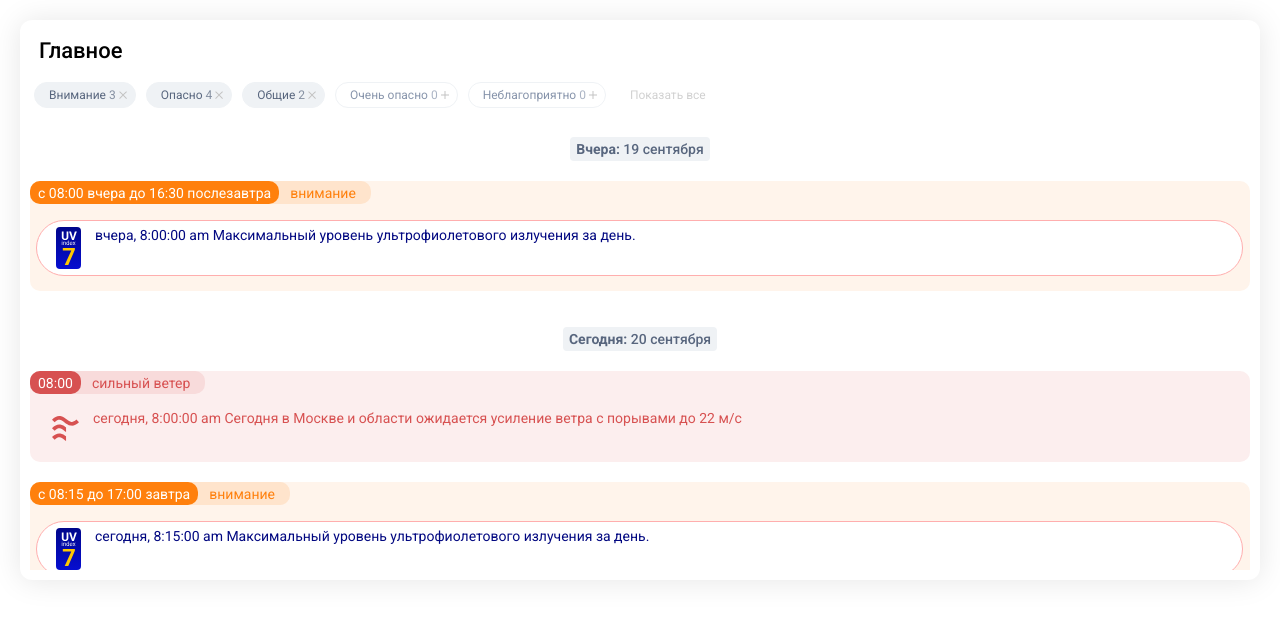
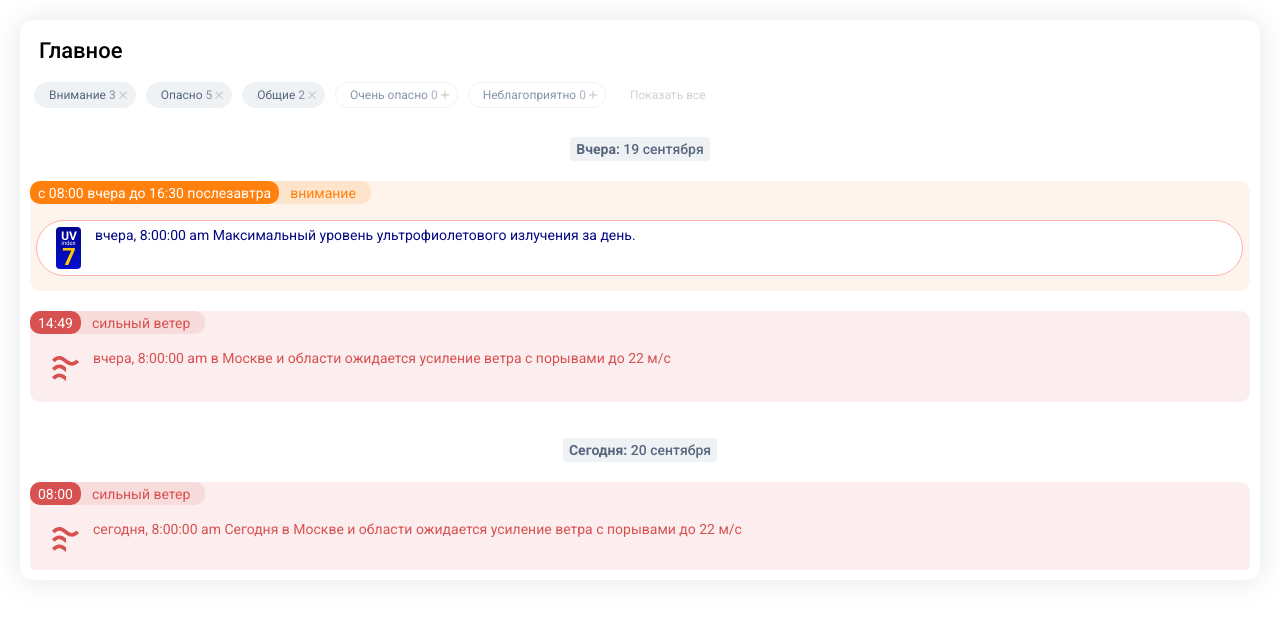
Before and after one commit to ondrui/widget-vite, a Vue app: page / in a window 1280 px wide. Shown: the top 620 px of the page. Built offline with nearby package versions, Linux system fonts and the light colour scheme.

Commit message:
refactoring app

```diff
--- a/package.json
+++ b/package.json
@@ -27,6 +27,6 @@
     "sass": "^1.54.9",
     "typescript": "~4.7.4",
     "vite": "^3.0.9",
-    "vue-tsc": "^0.40.7"
+    "vue-tsc": "^1.0.3"
   }
 }
--- a/src/App.vue
+++ b/src/App.vue
@@ -13,6 +13,9 @@ export default defineComponent({
     WidgetMain,
   },
   created() {
+    /**
+     * Fake data for testing app.
+     */
     setTimeout(() => {
       this.$store.commit("setData", {
         filters: {
@@ -29,7 +32,7 @@ export default defineComponent({
               new Date().setHours(11, 0, 0, 0) + 86400000,
               new Date().setHours(16, 30, 0, 0) + 86400000 * 2,
             ],
-            timeFormat: `year, month, day`,
+            timeFormat: `H:i`,
             titleText: `внимание`,
             eventText: `вчера, 11:00:30 am Максимальный уровень ультрофиолетового излучения за день`,
             iconCode: 1,
@@ -37,7 +40,7 @@ export default defineComponent({
           {
             eventType: 2,
             eventTime: new Date().setHours(9, 20, 0, 0) + 86400000,
-            timeFormat: `year, month, day`,
+            timeFormat: `H:i`,
             titleText: `сильный ветер`,
             eventText: `завтра, 9:20:00 am 10 сентября 2022 года, с 10 часов до 21 часов в Москве и ТиНАО и в Московской области ожидается сильный ветер с порывами 12 - 15 м/с.`,
             iconCode: 2,
@@ -45,14 +48,14 @@ export default defineComponent({
           {
             eventType: 3,
             eventTime: new Date().setHours(8, 23, 0, 0),
-            timeFormat: `year, month, day`,
+            timeFormat: `H:i`,
             titleText: `заход солнца`,
             eventText: `сегодня, 8:23:00 am Заход солнца сегодня в 20:23, на 5 минут позже чем вчера, продолжительность дня составила 12 ч. 43 мин. (+ 15 мин.)`,
           },
           {
             eventType: 2,
             eventTime: new Date().setHours(8, 0, 0, 0),
-            timeFormat: `year, month, day`,
+            timeFormat: `H:i`,
             titleText: `сильный ветер`,
             eventText: `сегодня, 8:00:00 am Сегодня в Москве и области ожидается усиление ветра с порывами до 22 м/с`,
             iconCode: 2,
@@ -63,22 +66,22 @@ export default defineComponent({
               new Date().setHours(8, 15, 0, 0),
               new Date().setHours(17, 0, 0, 0) + 86400000,
             ],
-            timeFormat: `year, month, day`,
+            timeFormat: `H:i`,
             titleText: `внимание`,
             eventText: `сегодня, 8:15:00 am Максимальный уровень ультрофиолетового излучения за день.`,
             iconCode: 1,
           },
           {
             eventType: 3,
-            eventTime: new Date().setHours(10, 0, 0, 0) + 86400000,
-            timeFormat: `year, month, day`,
+            eventTime: new Date().setHours(10, 3, 8, 0) + 86400000,
+            timeFormat: `D-d-F-Y H:i:S`,
             titleText: `заход солнца`,
             eventText: `завтра, 10:00:00 pm Заход солнца сегодня в 20:23, на 5 минут позже чем вчера, продолжительность дня составила 12 ч. 43 мин. (+ 15 мин.). Lorem ipsum dolor sit amet consectetur, adipisicing elit.`,
           },
           {
             eventType: 2,
             eventTime: new Date().setHours(19, 30, 0, 0) + 86400000 * 2,
-            timeFormat: `year, month, day`,
+            timeFormat: `H:i`,
             titleText: `сильный ветер`,
             eventText: `послезавтра, 7:30:00 pm В Москве и области ожидается усиление ветра с порывами до 22 м/с. Заход солнца сегодня в 20:23, на 5 минут позже чем вчера, продолжительность дня составила 12 ч. 43 мин. (+ 15 мин.)`,
             iconCode: 2,
@@ -89,7 +92,7 @@ export default defineComponent({
               new Date().setHours(8, 0, 0, 0) - 86400000,
               new Date().setHours(16, 30, 0, 0) + 86400000 * 2,
             ],
-            timeFormat: `year, month, day`,
+            timeFormat: `H:i`,
             titleText: `внимание`,
             eventText: `вчера, 8:00:00 am Максимальный уровень ультрофиолетового излучения за день.`,
             iconCode: 1,
@@ -97,9 +100,17 @@ export default defineComponent({
           {
             eventType: 2,
             eventTime: new Date().setHours(8, 40, 0, 0),
-            timeFormat: `year, month, day`,
+            timeFormat: `H:i`,
             titleText: `сильный ветер`,
             eventText: `сегодня, 8:40:00 am 9 сентября 2022 года, с 10 часов до 20 часов в Москве и ТиНАО и в Московской области ожидается сильный ветер с порывами 12 - 17 м/с.`,
+            iconCode: 2,
+          },
+          {
+            eventType: 2,
+            eventTime: new Date().setDate(new Date().getDate() - 1),
+            timeFormat: `H:i`,
+            titleText: `сильный ветер`,
+            eventText: `вчера, 8:00:00 am в Москве и области ожидается усиление ветра с порывами до 22 м/с`,
             iconCode: 2,
           },
         ],
--- a/src/components/WidgetMain.vue
+++ b/src/components/WidgetMain.vue
@@ -16,9 +16,9 @@
       </div>
       <div class="default-event" v-else>
         <div>
-          В ближайшее время никаких значимых событий в погоде не ожидается :)
+          {{ defaultEventMessage[0] }}
         </div>
-        <div>Мы сразу сообщим, как появится что-то интересное.</div>
+        <div>{{ defaultEventMessage[1] }}</div>
       </div>
     </div>
   </div>
@@ -29,24 +29,30 @@ import { defineComponent } from "vue";
 import WidgetMainItem from "./WidgetMainItem.vue";
 import WidgetFilters from "./WidgetFilters.vue";
 import type { Data, Filters } from "@/types/types";
+import { FilterStatus, defaultEventMessage } from "@/basic";
 
 export default defineComponent({
   components: {
     WidgetMainItem,
     WidgetFilters,
   },
+  data() {
+    return {
+      defaultEventMessage,
+    };
+  },
   computed: {
     /**
      * Возвращает массив объектов с предупреждениями, полученными из store
      */
     getEvents(): Data[] {
-      return this.$store.getters.filteredEvents;
+      return this.$store.getters.getFilteredAndSortedEvents;
     },
     /**
      * Возвращает объект с фильтрами, полученными из store
      */
     getfilters(): Filters {
-      return this.$store.getters.addFilters;
+      return this.$store.getters.getFilters;
     },
     /**
      * Возвращает общее количество примененных фильтров
@@ -54,7 +60,7 @@ export default defineComponent({
      * // returns 3
      */
     totalAppliedFilters(): number {
-      return this.$store.getters.totalAppliedFilters;
+      return this.$store.getters.calcTotalFilters(FilterStatus.Applied);
     },
   },
 });
--- a/src/components/WidgetMainItem.vue
+++ b/src/components/WidgetMainItem.vue
@@ -6,16 +6,16 @@
   -->
   <div
     :class="'day-info ' + (index !== 0 ? '' : 'day-info-zero-index')"
-    v-show="event.isDayShow && setDayInDayInfo[0]"
+    v-show="event.isDayShow && calcDayInDayInfo[0]"
   >
     <span class="day-info-name">
-      <strong>{{ setDayInDayInfo[0] }}: </strong>
+      <strong>{{ calcDayInDayInfo[0] }}: </strong>
     </span>
-    <span class="day-info-number-month">{{ setDayInDayInfo[1] }}</span>
+    <span class="day-info-number-month">{{ calcDayInDayInfo[1] }}</span>
   </div>
   <div :class="'container-item ' + EventColorScheme">
     <div class="top-info">
-      <div class="time">{{ setTimeEvent }}</div>
+      <div class="time">{{ calcTimeEvent }}</div>
       <div class="title" :title="event.titleText">{{ event.titleText }}</div>
     </div>
     <div class="block">
@@ -32,7 +32,7 @@ import { defineComponent } from "vue";
 import type { PropType } from "vue";
 import type { Data } from "@/types/types";
 import { HandlerEvent } from "@/handlers/HandlerEvent";
-import { CodeEvent, allDayMs, dayName } from "@/basic";
+import { CodeEvent, ALLDAYMS, timeMarker, LOCALES } from "@/basic";
 
 /**
  * Интерфейс для объекта со свойствами, которые связывают код иконки
@@ -69,6 +69,10 @@ export default defineComponent({
   },
   data() {
     return {
+      /**
+       * Объект со свойствами, которые связывают код иконки
+       * предупреждения iconCode из объекта event и названием файла иконки.
+       */
       iconItem: {
         2: "wind",
         1: "uv-index",
@@ -100,20 +104,22 @@ export default defineComponent({
         : (console.log("нет иконки"), "#");
     },
     /**
-     * Геттер для получения время действия предупреждения и его срока.
+     * Геттер для вычисления время действия предупреждения и его срока.
      * Может быть точным (одно значение) или интервальным (два значения).
      * @example
      * // returns 'с 08:00 вчера до 16:30 послезавтра'
      * // returns '08:00'
      */
-    setTimeEvent(): string {
-      const handlerEvent = new HandlerEvent(this.event);
+    calcTimeEvent(): string {
       /**
        * Проверка значения свойства eventTime и преобразование этого значения в нужный
        * формат отображения времени.
        */
       if (typeof this.event.eventTime === "number") {
-        return handlerEvent.setTimeFormat(this.event.eventTime);
+        return HandlerEvent.setTimeFormat(
+          this.event.eventTime,
+          this.event.timeFormat
+        );
       }
 
       const [timeStamp1, timeStamp2] = this.event.eventTime;
@@ -121,14 +127,17 @@ export default defineComponent({
       /**
        * Логика добавления доп слов после времени.
        */
-      return `с ${handlerEvent.setTimeFormat(timeStamp1)} ${
-        this.addDayName(timeStamp1).toLocaleLowerCase() === "вчера"
-          ? this.addDayName(timeStamp1).toLocaleLowerCase()
+      return `с ${HandlerEvent.setTimeFormat(
+        timeStamp1,
+        this.event.timeFormat
+      )} ${
+        this.getTimeMarker(timeStamp1) === timeMarker[0]
+          ? this.getTimeMarker(timeStamp1).toLocaleLowerCase()
           : ""
-      } до ${handlerEvent.setTimeFormat(timeStamp2)} ${
-        this.addDayName(timeStamp2).toLocaleLowerCase() === "сегодня"
+      } до ${HandlerEvent.setTimeFormat(timeStamp2, this.event.timeFormat)} ${
+        this.getTimeMarker(timeStamp2) === timeMarker[1]
           ? ""
-          : this.addDayName(timeStamp2).toLocaleLowerCase()
+          : this.getTimeMarker(timeStamp2).toLocaleLowerCase()
       }`;
     },
     /**
@@ -136,14 +145,14 @@ export default defineComponent({
      * @example
      * // returns ["Послезавтра","11 сентября"]
      */
-    setDayInDayInfo(): string[] {
+    calcDayInDayInfo(): string[] {
       const dateTimestamp = new HandlerEvent(this.event).getTimestamp();
       let options: Intl.DateTimeFormatOptions = {
         month: "long",
         day: "numeric",
       };
-      const date = new Date(dateTimestamp).toLocaleString("ru", options);
-      return [this.addDayName(dateTimestamp), date];
+      const date = new Date(dateTimestamp).toLocaleString(LOCALES, options);
+      return [this.getTimeMarker(dateTimestamp), date];
     },
   },
   methods: {
@@ -153,11 +162,11 @@ export default defineComponent({
      * @example
      * // returns ["Послезавтра"]
      */
-    addDayName(timestamp: number): string {
+    getTimeMarker(timestamp: number): string {
       let diff = Math.floor(
-        (timestamp - (new Date().setHours(0, 0, 0, 0) - allDayMs)) / allDayMs
+        (timestamp - (new Date().setHours(0, 0, 0, 0) - ALLDAYMS)) / ALLDAYMS
       );
-      return dayName[diff] ?? (console.log("неверный диапазон"), "");
+      return timeMarker[diff] ?? (console.log("неверный диапазон"), "");
     },
   },
 });
--- a/src/store/index.ts
+++ b/src/store/index.ts
@@ -1,7 +1,7 @@
 import { createStore, Store } from "vuex";
 
-import type { Data, Filters } from "@/types/types";
-import { FilterStatus } from "@/basic";
+import type { Data, Filters, Filter } from "@/types/types";
+import { FilterStatus, defaultFilters } from "@/basic";
 import { HandlerEvent } from "./../handlers/HandlerEvent";
 
 interface RootState {
@@ -16,15 +16,20 @@ const store = createStore<RootState>({
       /**
        * Начальные настройки фильтров.
        */
-      filters: {
-        3: { name: "Общие", amount: 0, status: 2 },
-        1: { name: "Внимание", amount: 0, status: 2 },
-        2: { name: "Опасно", amount: 0, status: 2 },
-        5: { name: "Очень опасно", amount: 0, status: 2 },
-        6: { name: "Неблагоприятно", amount: 0, status: 2 },
-      },
+      filters: defaultFilters,
       events: [],
     };
+  },
+  actions: {
+    /**
+     *
+     * @param param
+     * @param payload
+     */
+    changeFilterStatus({ commit, getters }, payload: number) {
+      const total: number = getters.calcTotalFilters(FilterStatus.Applied);
+      commit("changeFilterStatus", [total, payload]);
+    },
   },
   mutations: {
     /**
@@ -32,31 +37,39 @@ const store = createStore<RootState>({
      * @param state
      * @param payload Объект с фильтрами и массивом предупреждений
      */
-    setData(state: RootState, payload: RootState): void {
+    setData(
+      state: RootState,
+      payload: { events?: Data[]; filters?: Filters }
+    ): void {
+      let { events, filters } = payload;
+      if (events == null) {
+        events = [];
+      }
+
+      if (filters == null) {
+        filters = [];
+      }
       /**
        * Класс HandlerEvent добавляет в объект предупреждения методы,
        * которые будут применяться в дальнейшем.
        */
-      state.events = payload.events.map(
-        (event: Data) => new HandlerEvent(event)
-      );
+      state.events = events.map((event: Data) => new HandlerEvent(event));
       /**
        * Вычисляется общее количество предупреждений с определенным типом и записывает
        * его в свойство amount объекта фильтра, а также присваивает свойству status значение
        *  FilterStatus.Applied если общее количество предупреждений больше 0 или
        * FilterStatus.Disabled, если общее количество предупреждений равно 0.
        */
-      const filterObj = payload.filters;
+      const filterObj = filters;
       for (const key in filterObj) {
-        filterObj[key].amount = state.events.filter(
+        filterObj[key].amount = state.events?.filter(
           (f) => f.eventType === +key
         ).length;
 
-        if (filterObj[key].amount > 0) {
-          filterObj[key].status = FilterStatus.Applied;
-        } else {
-          filterObj[key].status = FilterStatus.Disabled;
-        }
+        filterObj[key].status =
+          filterObj[key].amount > 0
+            ? FilterStatus.Applied
+            : FilterStatus.Disabled;
       }
       state.filters = filterObj;
     },
@@ -74,111 +87,87 @@ const store = createStore<RootState>({
         }
       }
     },
+
     /**
      * Вызывается когда пользователь кликает на кнопку фильтра.
      * @param {number} payload Параметром принимает код
      * выбранного фильтра
      */
-    changeFilterStatus(state: RootState, payload: number): void {
+    changeFilterStatus(state: RootState, payload: number[]): void {
       /**
-       * totalAppliedFilters возвращает общее количество примененных фильтров
-       * @example
-       * // returns 3
-       */
-      const totalAppliedFilters = (): number => {
-        return Object.keys(state.filters).reduce(
-          (previousValue: number, currentValue: string) => {
-            if (state.filters[+currentValue].status === FilterStatus.Applied) {
-              previousValue++;
-            }
-            return previousValue;
-          },
-          0
-        );
-      };
-      /**
-       * У данного фильтра проверяется значение свойства status.
+       * У фильтра проверяется значение свойства status.
+       *
        * Если оно равно FilterStatus.Applied, то вычисляется общее
        * количество фильтров с таким статусом. Если оно больше 1, то статус фильтра
        * меняется на FilterStatus.Removed.
+       *
+       * Если значение свойства status равно FilterStatus.Removed, то статус фильтра
+       * меняется на FilterStatus.Applied.
        */
 
-      const total = totalAppliedFilters();
-      if (state.filters[payload].status === FilterStatus.Applied && total > 1) {
-        state.filters[payload].status = FilterStatus.Removed;
-      } else {
-        /**
-         * Если значение свойства status равно FilterStatus.Removed, то статус фильтра
-         * меняется на FilterStatus.Applied.
-         */
-        state.filters[payload].status = FilterStatus.Applied;
-      }
+      state.filters[payload[1]].status =
+        state.filters[payload[1]].status === FilterStatus.Applied &&
+        payload[0] > 1
+          ? FilterStatus.Removed
+          : FilterStatus.Applied;
     },
   },
   getters: {
     /**
      * Возвращает копию объекта с настройками фильтров, полученными из store
      */
-    addFilters(state: RootState): Filters {
+    getFilters(state: RootState): Filters {
       const copyFilter: Filters = JSON.parse(JSON.stringify(state.filters));
       return copyFilter;
     },
     /**
-     * Возвращает общее количество примененных фильтров
+     * Вычисляет и возвращает общее количество фильтров со статусом FilterStatus.Applied.
      * @example
+     * @param state
+     * @returns
      * // returns 3
      */
-    totalAppliedFilters(state: RootState): number {
-      return Object.keys(state.filters).reduce(
-        (previousValue: number, currentValue: string) => {
-          if (state.filters[+currentValue].status === FilterStatus.Applied) {
-            previousValue++;
-          }
-          return previousValue;
-        },
-        0
-      );
-    },
+    calcTotalFilters:
+      (state: RootState): ((status: FilterStatus) => number) =>
+      (status: FilterStatus): number => {
+        return Object.values(state.filters).reduce<number>(
+          (previousValue: number, currentValue: Filter) =>
+            currentValue.status === status ? previousValue + 1 : previousValue,
+          0
+        );
+      },
     /**
      * Возвращает копию массива объектов с предупреждениями отфильтрованные и отсортированные
      * по дате и времени. А также добавляет в объект опциональный параметр, который
      * отвечает за отображение блока с датой. Если true, то блок отрисовывается.
      */
-    filteredEvents(state: RootState, getters): Data[] {
+    getFilteredAndSortedEvents(state: RootState, getters): Data[] {
       const copyEvents = [...state.events];
-      const filters = getters.addFilters;
+      const filters: Filters = getters.getFilters;
       return (
         copyEvents
-          .filter((event: HandlerEvent) => {
-            return Object.keys(filters).some((key: string) => {
-              return (
-                event.eventType === +key &&
-                filters[key].status === FilterStatus.Applied
-              );
-            });
-          })
+          .filter(
+            (event: HandlerEvent) =>
+              filters[event.eventType].status === FilterStatus.Applied
+          )
           .sort((event1: HandlerEvent, event2: HandlerEvent): number => {
             return event1.getTimestamp() - event2.getTimestamp();
           })
           /** Set the isDayShow property mapping the date block. */
           /**
-           * Параметр isDayShow устанавливается в true если:
-           * - индекс предупреждения равен 0
+           * Значение свойства isDayShow устанавливается в true если:
+           * - индекс предупреждения равен 0 или
            * - у соседних предупреждений разная дата, то параметр isDayShow
            * устанавливается в true второму предупреждению.
            */
           .map((event: HandlerEvent, index: number, arr: HandlerEvent[]) => {
-            if (index === 0) {
-              return { ...event, isDayShow: true };
-            }
-            if (
-              new Date(arr[index - 1].getTimestamp()).getDate() !==
-              new Date(event.getTimestamp()).getDate()
-            ) {
-              return { ...event, isDayShow: true };
-            } else {
-              return { ...event, isDayShow: false };
-            }
+            return {
+              ...event,
+              isDayShow:
+                index === 0 ||
+                new Date(arr[index - 1].getTimestamp()).getDate() !==
+                  new Date(event.getTimestamp()).getDate(),
+            };
           })
       );
     },
--- a/tsconfig.json
+++ b/tsconfig.json
@@ -3,6 +3,7 @@
   "include": ["env.d.ts", "src/**/*", "src/**/*.vue"],
   "compilerOptions": {
     "strict": true,
+    "lib": ["ESNext", "ES6", "DOM"],
     "baseUrl": ".",
     "paths": {
       "@/*": ["./src/*"]
```
Also changed, not shown: src/basic.ts (+119 -5 lines), src/components/WidgetFilters.vue (+24 -30 lines), src/handlers/HandlerEvent.ts (+44 -17 lines), src/types/types.ts (+20 -5 lines), 1 other file (tests, documents, lock files or other folders).
